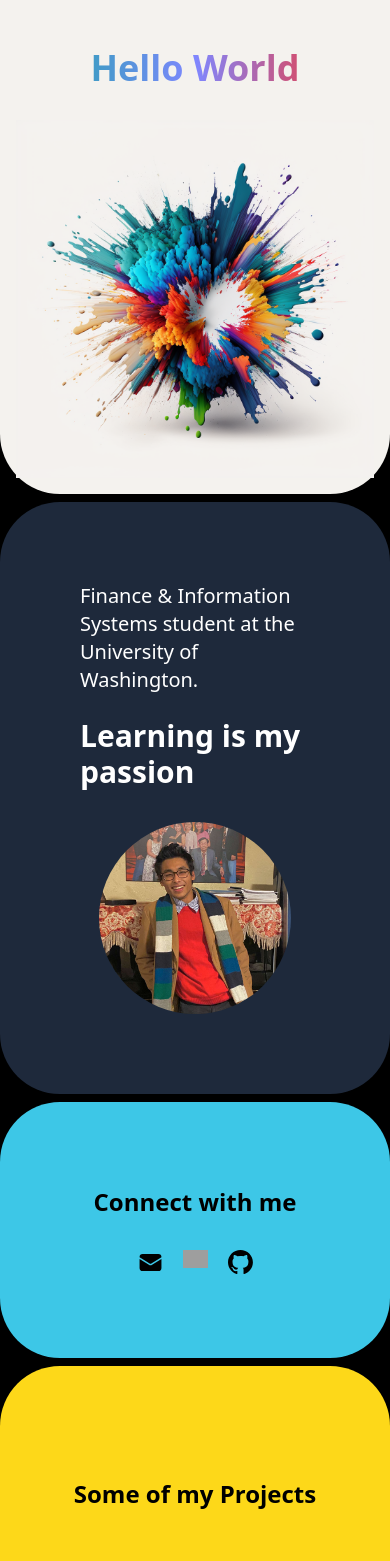
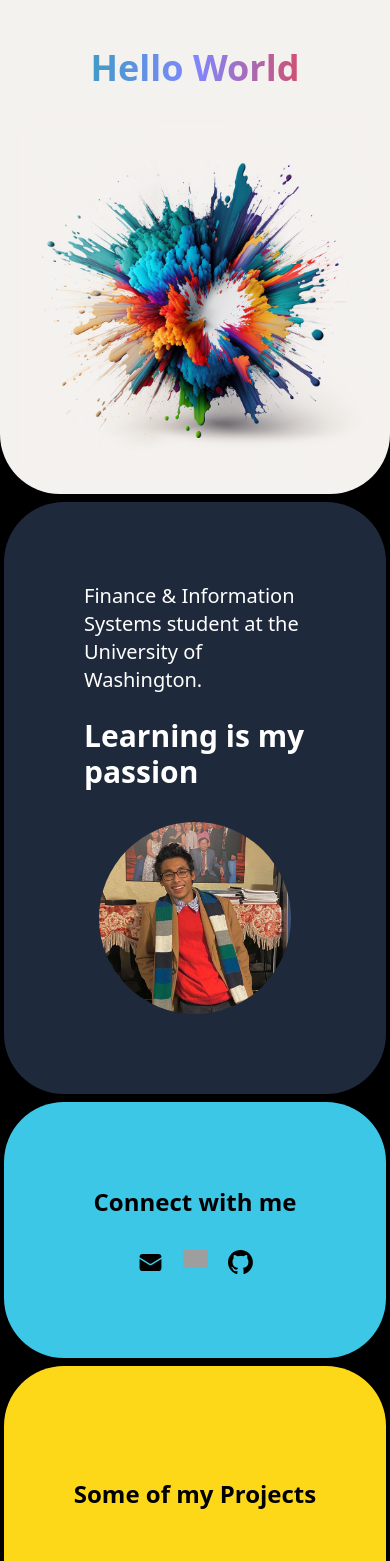
Before and after one commit to kimlong0/portfolio, a React (Vite) app: page / in a window 390 px wide. Shown: the part 80-1641 px from the top of the page. Built offline with nearby package versions, Linux system fonts and the light colour scheme; grey boxes are pictures that could not be loaded; a web font is replaced by a local one.

Commit message:
change spacing to margin from gap based

```diff
--- a/src/Intro.jsx
+++ b/src/Intro.jsx
@@ -2,10 +2,10 @@ function Intro() {
   return (
     <div>
         <div className="h-20"></div>
-        <div className="flex flex-col md:flex-row justify-center items-center bg-gray-theme rounded-b-5xl p-4">
+        <div className="flex flex-col md:flex-row justify-center items-center bg-gray-theme rounded-b-5xl p-4 mb-1">
             <h1 className="text-4xl md:text-6xl font-bold text-center py-8 px-9 bg-gradient-to-r from-[#2ca2b4] via-[#7f87ff] to-[#ec3d43] bg-clip-text text-transparent">Hello World</h1>
             <div className="max-w-xl">
-                <img src="images/paint-explosion.png"></img>
+                <img src="images/paint-explosion.png" className="rounded-3xl"></img>
             </div>
         </div>
     </div>
--- a/src/components/About.jsx
+++ b/src/components/About.jsx
@@ -2,16 +2,16 @@ import { EnvelopeIcon } from "@heroicons/react/24/solid"
 
 function About() {
     return (
-        <div className="flex flex-col sm:flex-row gap-2 mt-2">
-            <div className="flex flex-col justify-around items-center basis-1/2 h-128 py-20 px-20 bg-slate-800 rounded-5xl text-white" id="About">
+        <div className="flex flex-col sm:flex-row">
+            <div className="flex flex-col justify-around items-center basis-1/2 h-128 py-20 px-20 m-1 bg-slate-800 rounded-5xl text-white" id="About">
                 <div className="flex flex-col">
                     <h3 className="text-xl font-medium">Finance & Information Systems student at the University of Washington.</h3>
                     <p className="text-3xl font-bold mt-6">Learning is my passion</p>
                 </div>
                 <img src="images/Profile-Pic.jpg" className="shrink-0 h-48 w-48 mt-8 rounded-full object-cover"></img>
             </div>
-            <div className="flex flex-col h-128 basis-1/2 gap-2">
-                <div className="flex flex-col justify-center items-center h-64 w-full bg-[#3DC7E7] rounded-5xl text-black">
+            <div className="flex flex-col h-128 basis-1/2 m-1">
+                <div className="flex flex-col justify-center items-center h-64 w-full bg-[#3DC7E7] mb-1 rounded-5xl text-black">
                     <h2 className="text-2xl pb-8 font-bold">Connect with me</h2>
                     <div className="flex gap-5">
                         <a href="mailto:ft.kimlong@gmail.com">
@@ -25,7 +25,7 @@ function About() {
                         </a>
                     </div>
                 </div>
-                <div className="flex justify-center items-center h-64 w-full bg-[#FDD819] rounded-5xl">
+                <div className="flex justify-center items-center h-64 w-full bg-[#FDD819] mt-1 rounded-5xl">
                     <h2 className="text-2xl font-bold">Some of my Projects</h2>
                 </div>
             </div>
--- a/src/components/ProjectsList.jsx
+++ b/src/components/ProjectsList.jsx
@@ -33,7 +33,7 @@ function ProjectsList(props) {
   const projectList = projects.map((project) => <ProjectCard key={project.name} project={project}/>)
   return (
     <div>
-      <div id="Projects" className="flex flex-col items-center flex-wrap md:flex-row mt-2">
+      <div id="Projects" className="flex flex-col items-center flex-wrap md:flex-row mt-1">
         {projectList}
       </div>
     </div>
```
